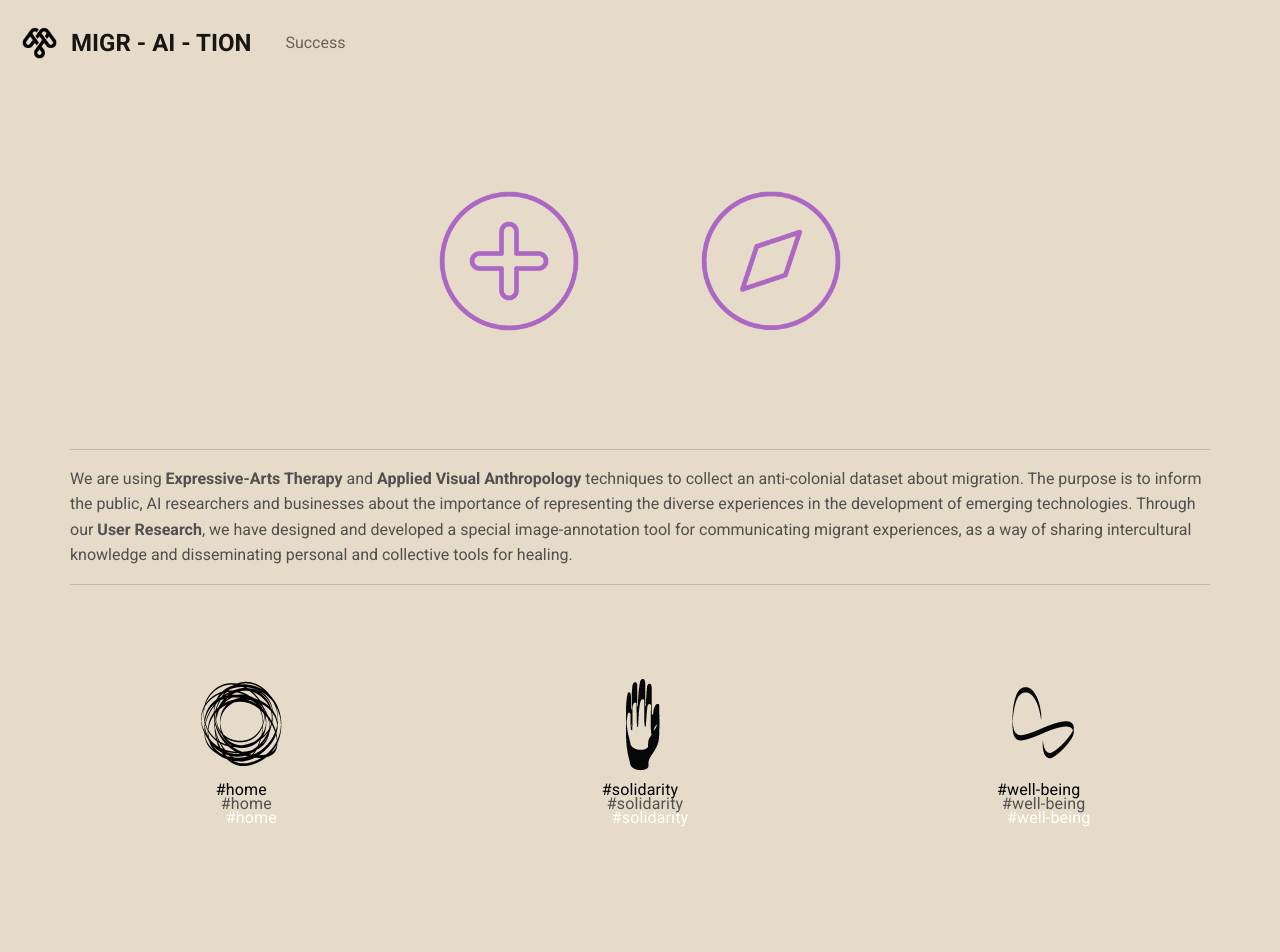
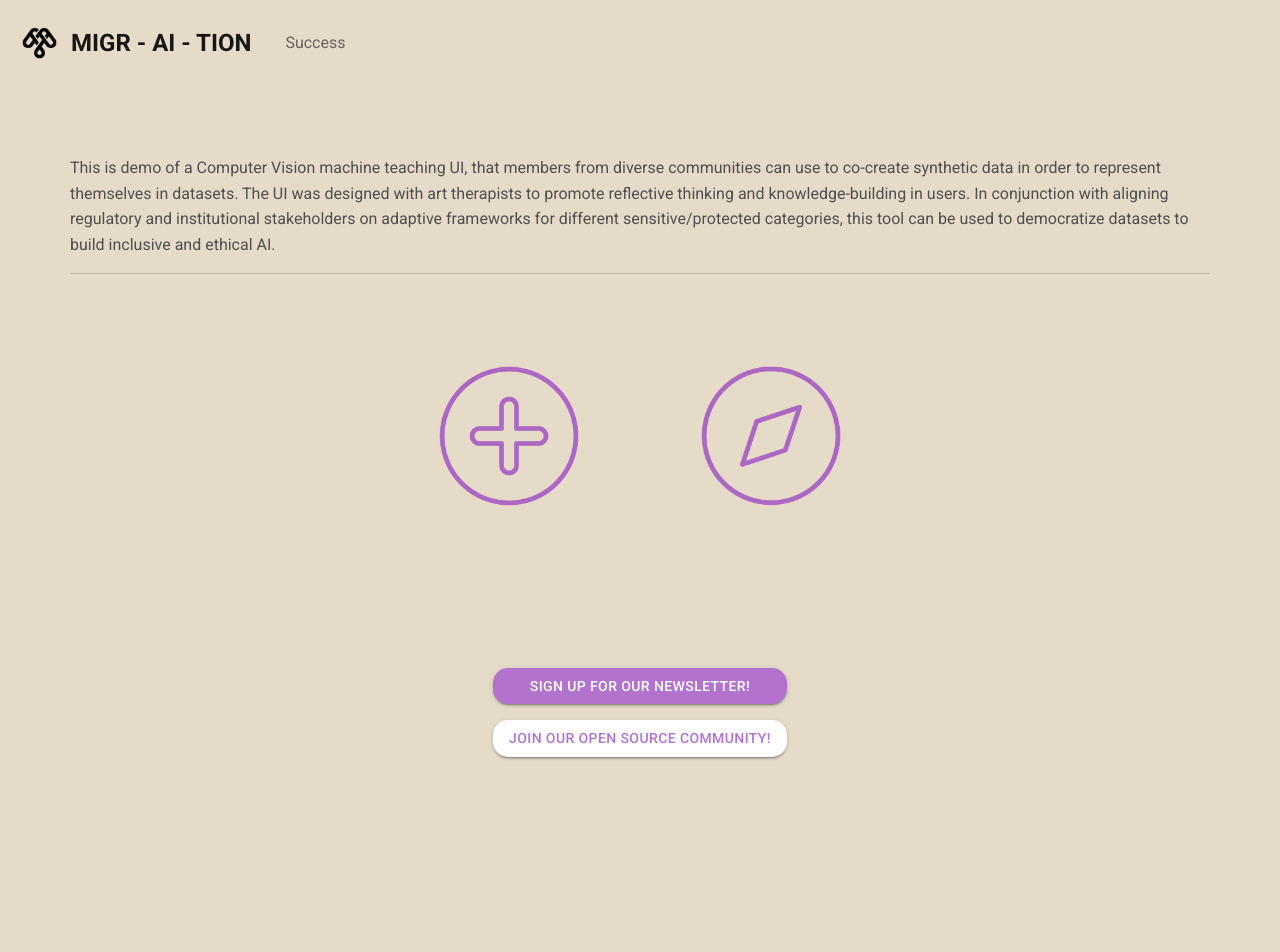
Before and after one commit to jielianglin/migr-ai-tion_III, a React (Create React App) app in the folder frontend/: page / in a window 1280 px wide. Shown: the top 952 px of the page. After the commit the page ends 857 px from the top, so only its background shows below. Built offline with nearby package versions, Linux system fonts and the light colour scheme.

Commit message:
new copywriting of Home page

```diff
--- a/frontend/src/pages/Home.js
+++ b/frontend/src/pages/Home.js
@@ -1,15 +1,11 @@
 import React from "react";
 
-import UploadFormDemo from "../components/upload/UploadFormDemo";
+import UploadForm from "../components/upload/UploadForm";
 // import Gallery from "../components/discovery/Gallery";
 
 import upload from "../pics/upload.png";
 import discovery from "../pics/discovery.png";
-import HomeIcon from "../pics/HomeIcon.png";
-import SolidarityIcon from "../pics/SolidarityIcon.png";
-import WellBeingIcon from "../pics/WellBeingIcon.png";
 
-import Box from '@mui/material/Box';
 import Grid from '@mui/material/Grid';
 import Stack from '@mui/material/Stack';
 import Button from '@mui/material/Button';
@@ -59,49 +55,9 @@ var style8 = {
     border: "none",
 }
 
-var style9 = {
-    display: "flex",
-    justifyContent: "center",
-}
-
 var style10 = {
     fontSize: '60px',
     color: "#535252",
-}
-
-var style11 = {
-    zIndex: 3,
-}
-
-var style12 = {
-    zIndex: 2,
-    position: 'relative',
-    left: "5px",
-    top: "-10px",
-    color: "#535252",
-}
-
-var style13 = {
-    zIndex: 1,
-    position: 'relative',
-    left: "10px",
-    top: "-20px",
-    color: "white",
-}
-
-//themes text div
-var style14 = {
-    display: 'flex',
-    justifyContent: 'left',
-
-}
-
-//themes text
-var style15 = {
-    color: "#B272CE",
-    fontStyle: "italic",
-    textAlign: "left",
-    padding: "15px"
 }
 
 // intro text div
@@ -121,9 +77,7 @@ export default function Home() {
     const [uploadMode, setUploadMode] = React.useState(false);
     const [anchorElUpload, setAnchorElUpload] = React.useState(null);
     const [anchorElDiscover, setAnchorElDiscover] = React.useState(null);
-    const [homeText, setHomeText] = React.useState(false);
-    const [solidarityText, setSolidarityText] = React.useState(false);
-    const [wellbeingText, setWellbeingText] = React.useState(false);
+
 
     const showUpload = () => {
         setUploadMode(true);
@@ -153,31 +107,10 @@ export default function Home() {
     const openDiscoverPopover = Boolean(anchorElDiscover);
 
 
-    const showHomeText = () => {
-        setHomeText(true);
-    }
 
-    const hideHomeText = () => {
-        setHomeText(false);
-    }
-
-    const showSolidarityText = () => {
-        setSolidarityText(true);
-    }
-
-    const hideSolidarityText = () => {
-        setSolidarityText(false);
-    }
-
-    const showWellbeingText = () => {
-        setWellbeingText(true);
-    }
-    const hideWellbeingText = () => {
-        setWellbeingText(false);
-    }
 
     if (uploadMode) {
-        return <UploadFormDemo />
+        return <UploadForm />
     } else {
         if (discoveryMode) {
 
@@ -187,6 +120,20 @@ export default function Home() {
         } else {
             return (
                 <div style={style1}>
+                    <div style={style16}>
+
+
+                        <Typography variant="h7" className="introText">
+                            This is demo of a Computer Vision machine teaching UI, that members from diverse communities
+                            can use to co-create synthetic data in order to represent themselves in datasets.
+                            The UI was designed with art therapists to promote reflective thinking and knowledge-building in users.
+                            In conjunction with aligning regulatory and institutional stakeholders on adaptive
+                            frameworks for different sensitive/protected categories,
+                            this tool can be used to democratize datasets to build inclusive and ethical AI.
+                        </Typography>
+
+                        <hr />
+                    </div>
                     <div>
                         <Grid container spacing={0}>
                             <Grid item xs={12} md={6} style={style6} >
@@ -255,82 +202,6 @@ export default function Home() {
                         </Grid>
                     </div>
                     <br />
-                    <div style={style16}>
-
-                        <hr />
-                        <Typography variant="h7" className="introText">
-                            We are using <b>Expressive-Arts Therapy</b> and <b>Applied Visual Anthropology</b> techniques to collect an anti-colonial dataset about migration.
-                            The purpose is to inform the public, AI researchers and businesses about the importance of representing the diverse experiences in the development of emerging technologies. Through our <b>User Research</b>, we have designed and developed a special image-annotation tool for
-                            communicating migrant experiences, as a way of sharing intercultural knowledge and disseminating personal and collective tools for healing.
-                        </Typography>
-
-                        <hr />
-                    </div>
-                    <Grid container spacing={2} style={style2}>
-                        <Grid item xs={12} md={4} style={style9}>
-                            <Box>
-                                <button style={style8} onMouseEnter={showHomeText} onMouseLeave={hideHomeText}>
-                                    <img src={HomeIcon} alt="#Home" className="homeIcon" />
-                                    <br />
-                                    <Typography style={style11}>#home</Typography>
-                                    <Typography style={style12}>#home</Typography>
-                                    <Typography style={style13}>#home</Typography>
-                                    <div style={style14}>
-                                        <br />
-                                        {homeText && (
-                                            <Typography variant="h7" style={style15} className="themesText">
-                                                <hr />
-                                                We use creative and healing tools to synthesize notions of what <b>#home</b> means for those living in liminal states.
-                                                <hr />
-                                            </Typography>)}
-                                    </div>
-                                </button>
-                            </Box>
-                        </Grid>
-
-                        <Grid item xs={12} md={4} style={style9}>
-                            <Box>
-                                <button style={style8} onMouseEnter={showSolidarityText} onMouseLeave={hideSolidarityText}>
-                                    <img src={SolidarityIcon} alt="#Solidarity" className="solidarityIcon" />
-                                    <br />
-                                    <Typography style={style11}>#solidarity</Typography>
-                                    <Typography style={style12}>#solidarity</Typography>
-                                    <Typography style={style13}>#solidarity</Typography>
-                                    <br />
-                                    <div style={style14}>
-                                        {solidarityText && (
-
-                                            <Typography variant="h7" style={style15} className="themesText">
-                                                <hr />
-                                                We highlight issues, such as, migration flows, representation, discrimmination, surveillance and labor under the umbrella of <b> #solidarity</b>.
-                                                <hr />
-                                            </Typography>)}
-                                    </div>
-                                </button>
-                            </Box>
-                        </Grid>
-
-                        <Grid item xs={12} md={4} style={style9}>
-                            <Box>
-                                <button style={style8} onMouseEnter={showWellbeingText} onMouseLeave={hideWellbeingText}>
-                                    <img src={WellBeingIcon} alt="#Well-being" className="wellBeingIcon" />
-                                    <br />
-                                    <Typography style={style11}>#well-being</Typography>
-                                    <Typography style={style12}>#well-being</Typography>
-                                    <Typography style={style13}>#well-being</Typography>
-                                    <br />
-                                    <div style={style14}>
-                                        {wellbeingText && (
-                                            <Typography variant="h7" style={style15} className="themesText">
-                                                <hr />
-                                                We research cultural and individual notions and practices of <b>#well-being</b> and connect various threads of knowledge to form intercultural models for being well together.
-                                                <hr />
-                                            </Typography>)}
-                                    </div>
-                                </button>
-                            </Box>
-                        </Grid>
-                    </Grid>
 
                     <div style={style2}>
                         <Stack spacing={2} direction="column" style={style3}>
```
